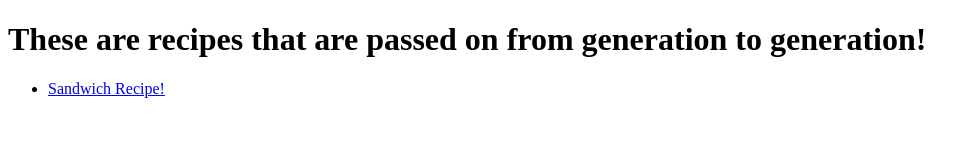
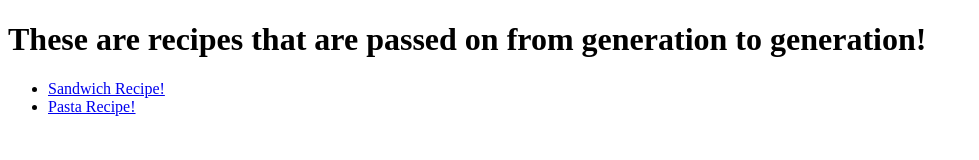
Before and after one commit to Yariee/odin-recipes, a plain HTML site: page index.html in a window 1280 px wide. Shown: the whole page, without its empty margins (0-979 px from the left). Drawn offline with Linux system fonts and the light colour scheme.

Commit message:
added reference to pasta recipe

```diff
--- a/index.html
+++ b/index.html
@@ -9,6 +9,7 @@
         <h1>These are recipes that are passed on from generation to generation!</h1>
         <ul>
             <li><a href="./recipes/sandwich.html">Sandwich Recipe!</a></li>
+            <li><a href="./recipe/pasta.html">Pasta Recipe!</a></li>
         </ul>
     </body>
 </html>
```
